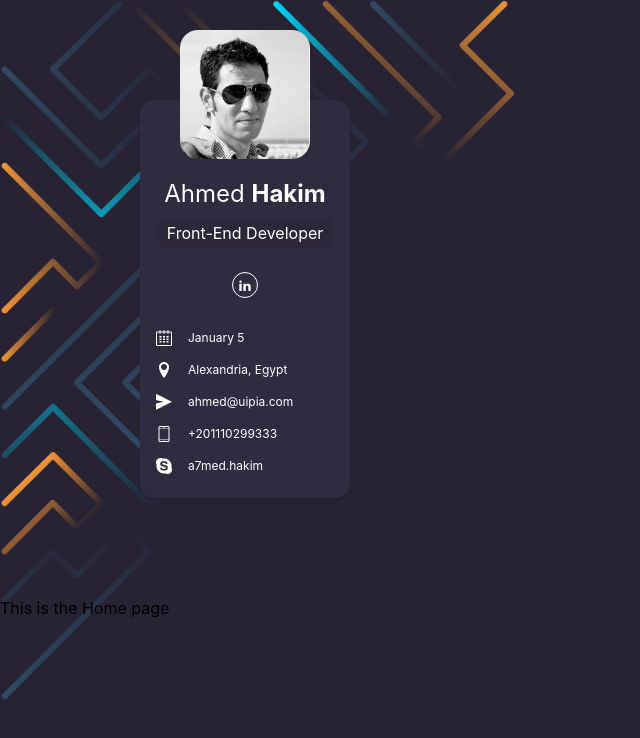
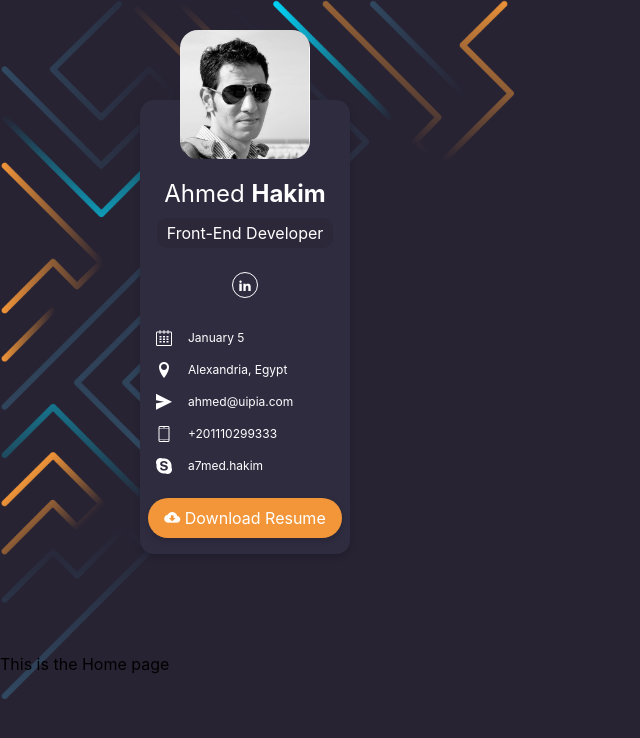
Before and after one commit to ahakem/hakim, a React (Create React App) app: page / in a window 1280 px wide. Shown: the top 738 px of the page, without its empty margins (0-640 px from the left). Built offline with nearby package versions, Linux system fonts and the light colour scheme.

Commit message:
btn style

```diff
--- a/src/componenets/Aside.js
+++ b/src/componenets/Aside.js
@@ -5,11 +5,11 @@ import hakim from "../img/hakim.jpg";
 
 const SideInfo = styled.aside`
   border-radius: 14px;
-  box-shadow: 0 1.5px 3px 0 rgba(0, 0, 0, 0.16);
+  box-shadow: 0 3px 6px 0 rgba(0, 0, 0, 0.16);
   background-color: ${props => props.colors.box};
   min-height: 200px;
   text-align: center;
-  width: 300px;
+  width: 100%;
   @media screen and (min-width: 40em) {
     width: 210px;
   }
@@ -57,6 +57,12 @@ const Linkedin = styled.a`
 const InfoWrap = styled.ul`
   list-style: none;
   padding: 0;
+  display: inline-block;
+  margin: 0 auto 16px auto;
+  min-width:200px;
+  @media screen and (min-width: 40em) {
+    display: block;
+  }
 `;
 const InfoItem = styled.a`
   display: flex;
@@ -73,6 +79,16 @@ const InfoItem = styled.a`
 const InfoName = styled.span`
   font-size:12px;
   padding-left:16px;
+`;
+const Cv = styled.a`
+  border-radius: 20px;
+  box-shadow: 0 3px 6px 0 rgba(0, 0, 0, 0.16);
+  background-color: #f29639;
+  font-size:16px;
+  color:${props => props.colors.text}
+  margin-bottom: 16px;
+  display: inline-block;
+  padding: 10px 16px;
 `;
 
 const Aside = props => (
@@ -98,6 +114,7 @@ const Aside = props => (
           );
         })}
       </InfoWrap>
+      <Cv colors={props.colors}><span className="icon-cloud_download"></span> Download Resume</Cv>
     </SideInfo>
   </>
 );
--- a/src/style/SiteBody.js
+++ b/src/style/SiteBody.js
@@ -1,10 +1,11 @@
 import styled from 'styled-components';
 
 const SiteBody = styled.div`
-  margin: 100px auto;
+  margin: 100px 24px;
   display: flex;
   @media screen and (min-width: 40em) {
-    max-width: 1000px
+    max-width: 1000px;
+    margin: 100px auto;
   }
 `;
 
```
